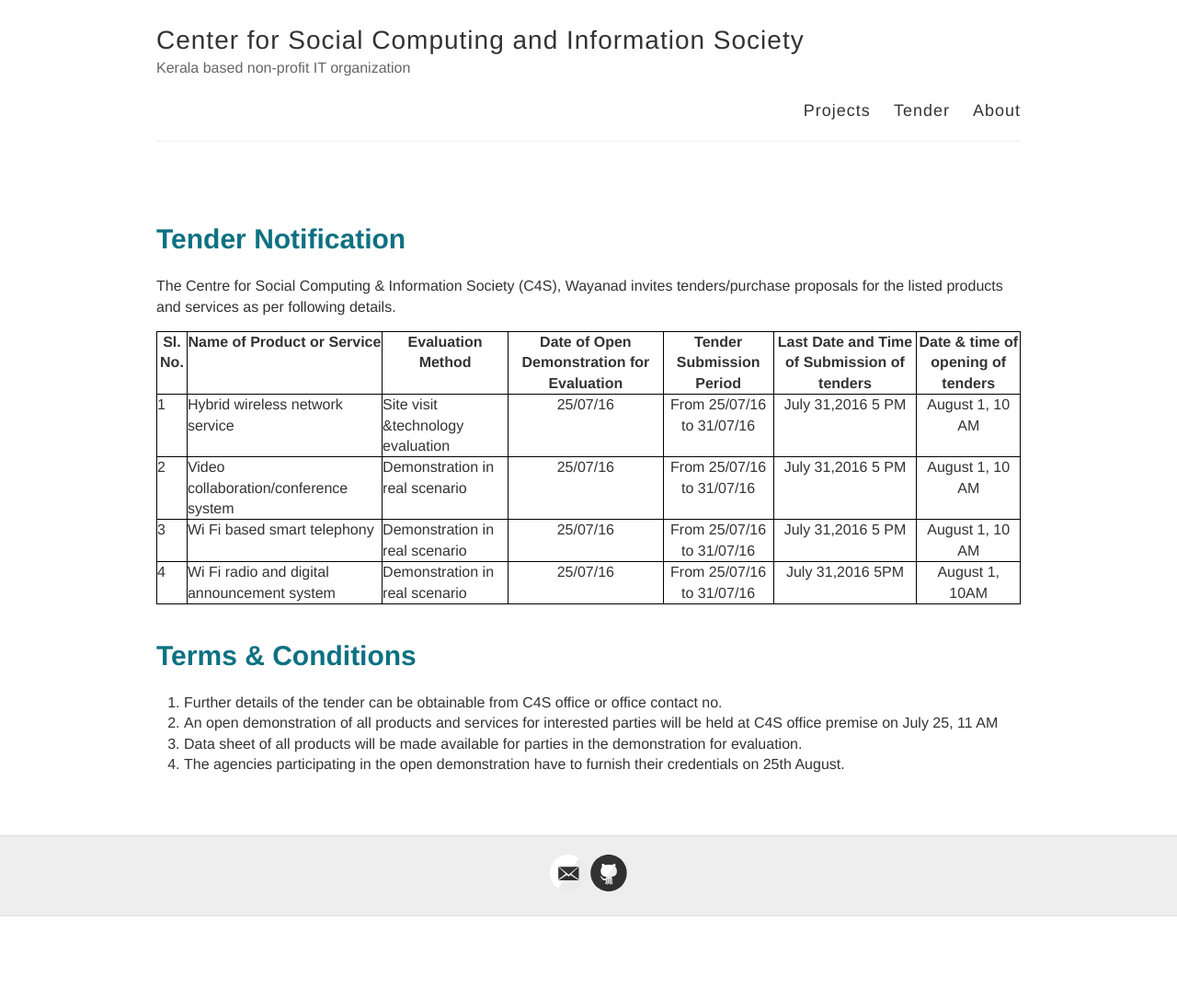
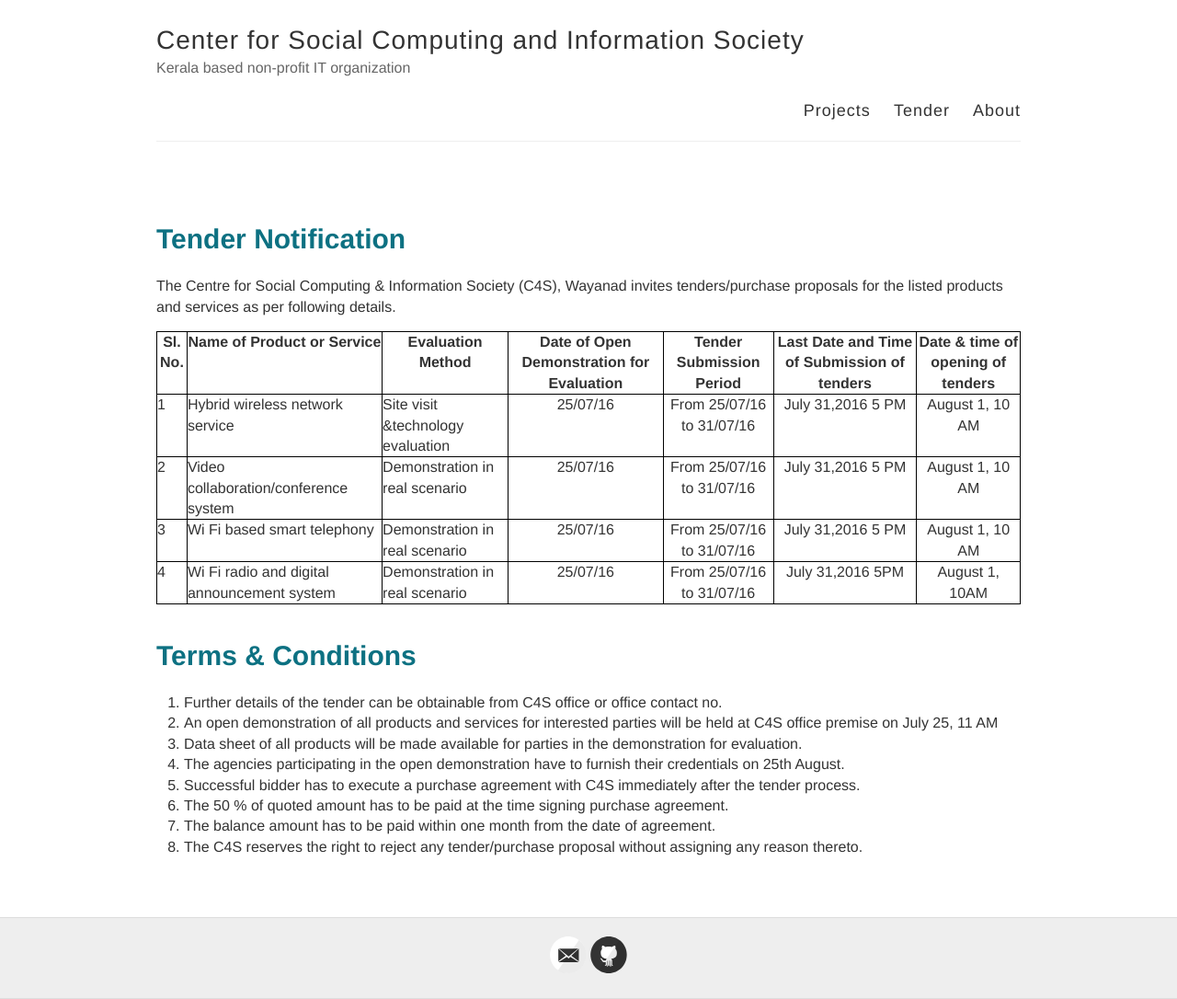
Before and after one commit to c4sc/website-old, a Jekyll site: the page built from tender.md, in a window 1280 px wide. Shown: the whole page at 92% size. Built offline with Jekyll 4.4.1, drawn with Linux system fonts in a browser that asks for light colours; before the commit the page ends 996 px from its top, so only the background shows below that.

Commit message:
Update tender.md

```diff
--- a/tender.md
+++ b/tender.md
@@ -20,3 +20,7 @@ for the listed products and services as per following details.
 2. An open demonstration of all products and services for interested parties will be held at C4S office premise on July 25, 11 AM
 3. Data sheet of all products will be made available for parties in the demonstration for evaluation.
 4. The agencies participating in the open demonstration have to furnish their credentials on 25th August.
+5. Successful bidder has to execute a purchase agreement with C4S immediately after the tender process.
+6. The 50 % of quoted amount has to be paid at the time signing purchase agreement.
+7. The balance amount has to be paid within one month from the date of agreement.
+8. The C4S reserves the right to reject any tender/purchase proposal without assigning any reason thereto.
```
